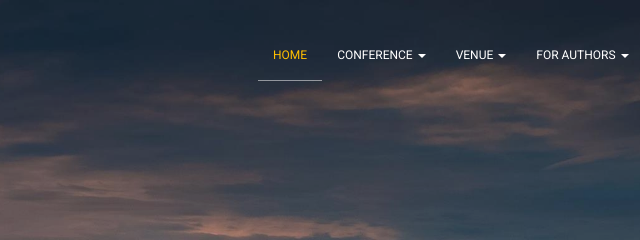
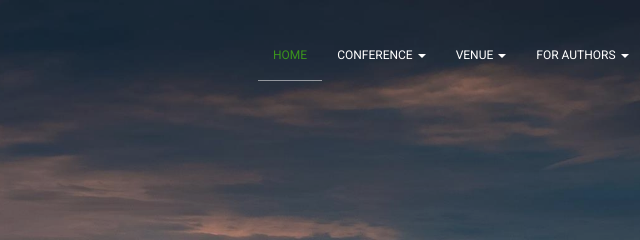
Before and after one commit to vsh15/spawc-2018, a website: page index.html in a window 1280 px wide. In both pictures the pointer is over the link "HOME". Shown: the top 240 px of the page, 396-1036 px from the left. Drawn offline with Linux system fonts and the light colour scheme; files whose address does not match are found by name.

Commit message:
Revert "navbar changes"
This reverts commit fcd449c9ec536dfa5e1a22205fccfaf5ecf6666f.

```diff
--- a/assets/css/main.css
+++ b/assets/css/main.css
@@ -283,7 +283,7 @@ ul li {
 .navbar-custom .navbar-nav > li > a:focus, .navbar-custom .navbar-nav > li > a:hover {
   background-color: transparent;
   border-color: rgba(255, 255, 255, 0.5);
-  color:rgba(255,192,0,1);
+  color:rgba(85,255,0,0.5);
 }
 .navbar-custom .navbar-nav > .active > a {
   border-color: rgba(255, 255, 255, 0.5);
```
